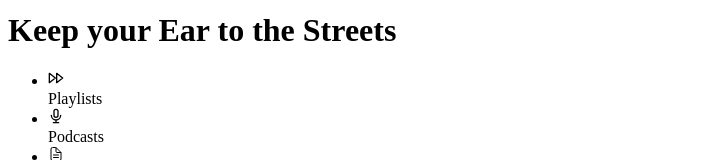
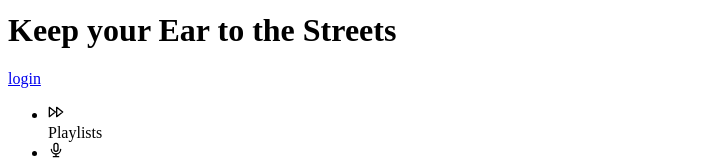
Before and after one commit to krock07/vercel-deployment, a Next.js app: page /podcast in a window 1280 px wide. Shown: the part 279-439 px from the top of the page, without its empty margins (0-716 px from the left). Built offline with nearby package versions, Linux system fonts and the light colour scheme; no server answers.

Commit message:
moved spotify button

```diff
--- a/pages/podcast.js
+++ b/pages/podcast.js
@@ -14,6 +14,9 @@ import { IoDocumentTextOutline } from "react-icons/io5";
 import Link from "next/link";
 import { searchUser } from "../middleware/utilities";
 import spotifyLogin from "./spotifyLogin";
+
+const STAGING_AUTH_URL =
+  "https://accounts.spotify.com/authorize?client_id=6eb21b0156484d46b73a000f2113c546&response_type=code&redirect_uri=https://webstaging.herokuapp.com&scope=playlist-read-collaborative%20playlist-read-private";
 
 const podcast = () => {
   const cred = Credentials();
@@ -123,7 +126,9 @@ const podcast = () => {
         <h1 className="  relative top-36 ml-5 md:top-[-28px] md:left-60 xl:left-0  xl:top-[3px] xl:ml-[30rem] md:text-[20px] md:font-medium pb-6 2xl:left-[3%]">
           Keep your Ear to the Streets
         </h1>
-        <spotifyLogin />
+        <div>
+          <a href={STAGING_AUTH_URL}>login</a>
+        </div>
 
         <div className=" flex  flex-col md:pl-6 md:flex md:flex-row  xl:pl-40">
           <div className="  flex md:bg-[#eaf1f7] md:w-[216px]  xl:w-[278px] md:h-[344px] md:rounded-[20px] md:items-center md:flex-col xl:flex xl:flex-col xl:items-center md:bg-opacity-30">
```
